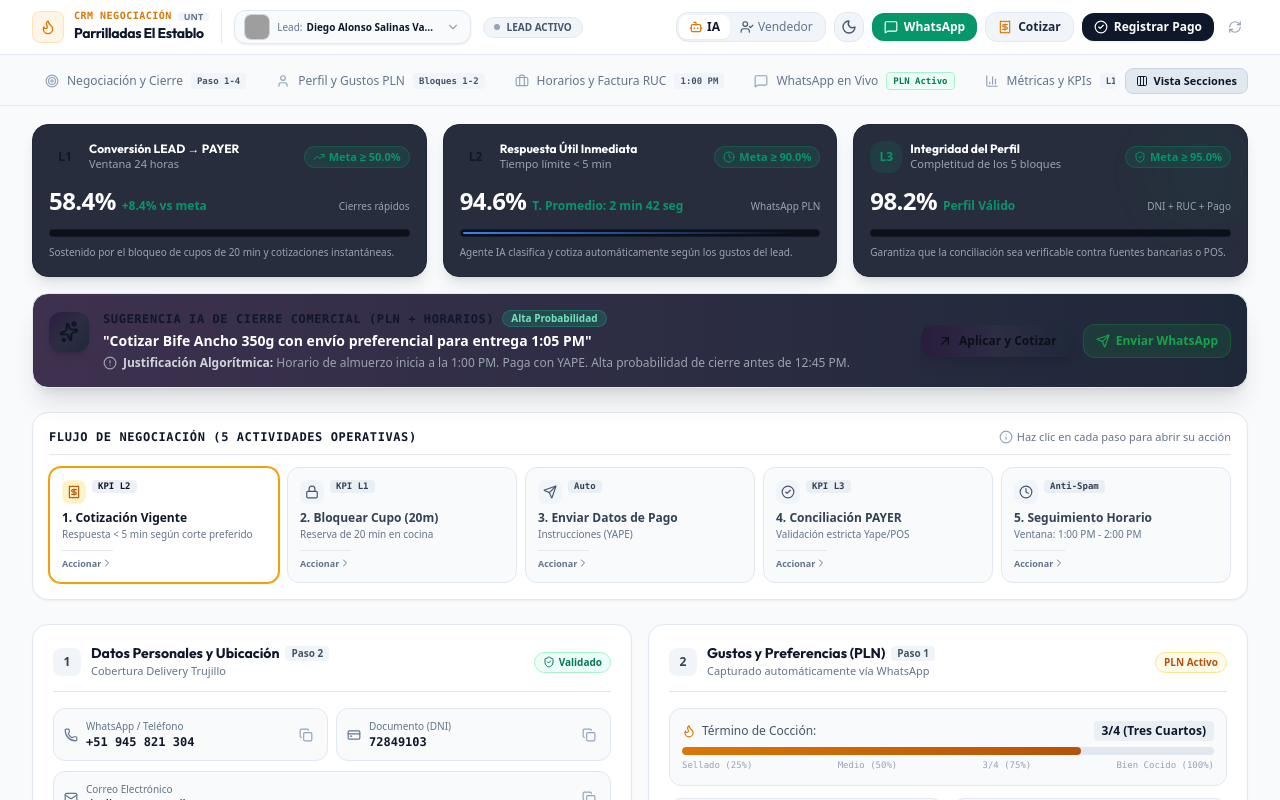
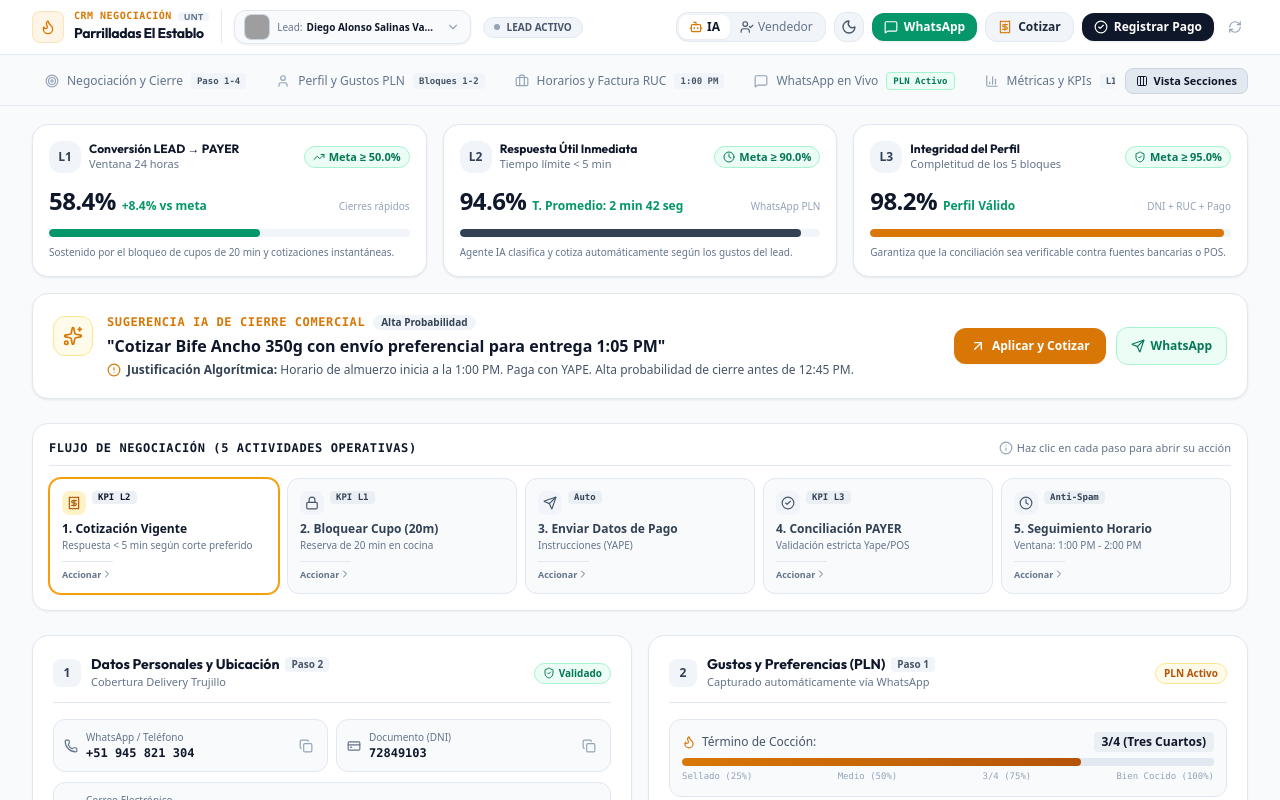
Before and after one commit to Prolexis/Team-leads, a React (Vite) app: page / in a window 1280 px wide. Both pictures are taken after a click on the button "Ver Todo Junto". Shown: the top 800 px of the page. Built offline with nearby package versions, Linux system fonts and the light colour scheme; grey boxes are pictures that could not be loaded.

Commit message:
fix: Ensure KpiPanel cards and AI banner render in crisp white in Light Mode

```diff
--- a/src/components/KpiPanel.jsx
+++ b/src/components/KpiPanel.jsx
@@ -6,7 +6,6 @@ import {
   Sparkles,
   ArrowUpRight,
   Send,
-  CheckCircle,
   AlertCircle
 } from 'lucide-react';
 import { KPI_DATA } from '../types/crmData';
@@ -20,115 +19,112 @@ export const KpiPanel = ({ currentLead, onApplyAiSuggestion, onOpenQuoteModal, o
       <div className="grid grid-cols-1 md:grid-cols-3 gap-4">
 
         {/* KPI L1 */}
-        <div className="bg-crm-card/90 border border-crm-border rounded-2xl p-4 relative overflow-hidden shadow-lg hover:border-fire-gold/40 transition group">
-          <div className="absolute top-0 right-0 w-24 h-24 bg-fire-gold/5 rounded-full blur-xl group-hover:bg-fire-gold/10 transition"></div>
+        <div className="bg-white dark:bg-crm-card border border-slate-200 dark:border-crm-border rounded-2xl p-4 shadow-soft transition-colors">
           <div className="flex items-center justify-between mb-2">
             <div className="flex items-center gap-2">
-              <div className="w-8 h-8 rounded-xl bg-fire-bright/15 text-fire-bright flex items-center justify-center font-bold text-xs">
+              <div className="w-8 h-8 rounded-xl bg-slate-100 dark:bg-slate-800 text-slate-700 dark:text-slate-300 flex items-center justify-center font-bold text-xs">
                 L1
               </div>
               <div>
-                <h2 className="text-xs font-bold text-white leading-tight">Conversión LEAD → PAYER</h2>
-                <p className="text-[11px] text-crm-secondary">Ventana 24 horas</p>
+                <h2 className="text-xs font-bold text-slate-900 dark:text-white leading-tight">Conversión LEAD → PAYER</h2>
+                <p className="text-[11px] text-slate-500 dark:text-crm-secondary">Ventana 24 horas</p>
               </div>
             </div>
-            <span className="text-[11px] font-bold text-payer bg-payer/15 border border-payer/30 px-2 py-0.5 rounded-full flex items-center gap-1">
+            <span className="text-[11px] font-bold text-emerald-700 dark:text-emerald-400 bg-emerald-50 dark:bg-emerald-950/40 border border-emerald-200 dark:border-emerald-800 px-2 py-0.5 rounded-full flex items-center gap-1">
               <TrendingUp className="w-3 h-3" /> Meta {KPI_DATA.l1.target}
             </span>
           </div>
 
           <div className="flex items-baseline justify-between mt-3">
             <div className="flex items-baseline gap-1.5">
-              <span className="text-2xl font-extrabold text-white tracking-tight">{KPI_DATA.l1.current}%</span>
-              <span className="text-xs text-payer font-semibold">+8.4% vs meta</span>
+              <span className="text-2xl font-extrabold text-slate-900 dark:text-white tracking-tight">{KPI_DATA.l1.current}%</span>
+              <span className="text-xs text-emerald-600 dark:text-emerald-400 font-semibold">+8.4% vs meta</span>
             </div>
-            <span className="text-[10px] text-crm-secondary">Cierres rápidos</span>
+            <span className="text-[10px] text-slate-400">Cierres rápidos</span>
           </div>
 
           {/* Progress Bar */}
-          <div className="w-full bg-crm-bg h-2 rounded-full mt-3 overflow-hidden p-0.5 border border-crm-border/50">
+          <div className="w-full bg-slate-100 dark:bg-slate-800 h-2 rounded-full mt-3 overflow-hidden">
             <div
-              className="bg-gradient-to-r from-fire-gold to-payer h-full rounded-full transition-all duration-1000"
+              className="bg-emerald-600 h-full rounded-full transition-all duration-1000"
               style={{ width: `${Math.min(KPI_DATA.l1.current, 100)}%` }}
             ></div>
           </div>
-          <p className="text-[10px] text-crm-secondary mt-2">
+          <p className="text-[10px] text-slate-500 dark:text-crm-secondary mt-2">
             Sostenido por el bloqueo de cupos de 20 min y cotizaciones instantáneas.
           </p>
         </div>
 
         {/* KPI L2 */}
-        <div className="bg-crm-card/90 border border-crm-border rounded-2xl p-4 relative overflow-hidden shadow-lg hover:border-fire-gold/40 transition group">
-          <div className="absolute top-0 right-0 w-24 h-24 bg-fire-bright/5 rounded-full blur-xl group-hover:bg-fire-bright/10 transition"></div>
+        <div className="bg-white dark:bg-crm-card border border-slate-200 dark:border-crm-border rounded-2xl p-4 shadow-soft transition-colors">
           <div className="flex items-center justify-between mb-2">
             <div className="flex items-center gap-2">
-              <div className="w-8 h-8 rounded-xl bg-fire-gold/15 text-fire-gold flex items-center justify-center font-bold text-xs">
+              <div className="w-8 h-8 rounded-xl bg-slate-100 dark:bg-slate-800 text-slate-700 dark:text-slate-300 flex items-center justify-center font-bold text-xs">
                 L2
               </div>
               <div>
-                <h2 className="text-xs font-bold text-white leading-tight">Respuesta Útil Inmediata</h2>
-                <p className="text-[11px] text-crm-secondary">Tiempo límite &lt; 5 min</p>
+                <h2 className="text-xs font-bold text-slate-900 dark:text-white leading-tight">Respuesta Útil Inmediata</h2>
+                <p className="text-[11px] text-slate-500 dark:text-crm-secondary">Tiempo límite &lt; 5 min</p>
               </div>
             </div>
-            <span className="text-[11px] font-bold text-payer bg-payer/15 border border-payer/30 px-2 py-0.5 rounded-full flex items-center gap-1">
+            <span className="text-[11px] font-bold text-emerald-700 dark:text-emerald-400 bg-emerald-50 dark:bg-emerald-950/40 border border-emerald-200 dark:border-emerald-800 px-2 py-0.5 rounded-full flex items-center gap-1">
               <Clock className="w-3 h-3" /> Meta {KPI_DATA.l2.target}
             </span>
           </div>
 
           <div className="flex items-baseline justify-between mt-3">
             <div className="flex items-baseline gap-1.5">
-              <span className="text-2xl font-extrabold text-white tracking-tight">{KPI_DATA.l2.current}%</span>
-              <span className="text-xs text-payer font-semibold">T. Promedio: {KPI_DATA.l2.avgTime}</span>
+              <span className="text-2xl font-extrabold text-slate-900 dark:text-white tracking-tight">{KPI_DATA.l2.current}%</span>
+              <span className="text-xs text-emerald-600 dark:text-emerald-400 font-semibold">T. Promedio: {KPI_DATA.l2.avgTime}</span>
             </div>
-            <span className="text-[10px] text-crm-secondary">WhatsApp PLN</span>
+            <span className="text-[10px] text-slate-400">WhatsApp PLN</span>
           </div>
 
           {/* Progress Bar */}
-          <div className="w-full bg-crm-bg h-2 rounded-full mt-3 overflow-hidden p-0.5 border border-crm-border/50">
+          <div className="w-full bg-slate-100 dark:bg-slate-800 h-2 rounded-full mt-3 overflow-hidden">
             <div
-              className="bg-gradient-to-r from-blue-500 to-fire-gold h-full rounded-full transition-all duration-1000"
+              className="bg-slate-700 dark:bg-slate-400 h-full rounded-full transition-all duration-1000"
               style={{ width: `${Math.min(KPI_DATA.l2.current, 100)}%` }}
             ></div>
           </div>
-          <p className="text-[10px] text-crm-secondary mt-2">
+          <p className="text-[10px] text-slate-500 dark:text-crm-secondary mt-2">
             Agente IA clasifica y cotiza automáticamente según los gustos del lead.
           </p>
         </div>
 
         {/* KPI L3 */}
-        <div className="bg-crm-card/90 border border-crm-border rounded-2xl p-4 relative overflow-hidden shadow-lg hover:border-fire-gold/40 transition group">
-          <div className="absolute top-0 right-0 w-24 h-24 bg-payer/5 rounded-full blur-xl group-hover:bg-payer/10 transition"></div>
+        <div className="bg-white dark:bg-crm-card border border-slate-200 dark:border-crm-border rounded-2xl p-4 shadow-soft transition-colors">
           <div className="flex items-center justify-between mb-2">
             <div className="flex items-center gap-2">
-              <div className="w-8 h-8 rounded-xl bg-payer/15 text-payer flex items-center justify-center font-bold text-xs">
+              <div className="w-8 h-8 rounded-xl bg-slate-100 dark:bg-slate-800 text-slate-700 dark:text-slate-300 flex items-center justify-center font-bold text-xs">
                 L3
               </div>
               <div>
-                <h2 className="text-xs font-bold text-white leading-tight">Integridad del Perfil</h2>
-                <p className="text-[11px] text-crm-secondary">Completitud de los 5 bloques</p>
+                <h2 className="text-xs font-bold text-slate-900 dark:text-white leading-tight">Integridad del Perfil</h2>
+                <p className="text-[11px] text-slate-500 dark:text-crm-secondary">Completitud de los 5 bloques</p>
               </div>
             </div>
-            <span className="text-[11px] font-bold text-payer bg-payer/15 border border-payer/30 px-2 py-0.5 rounded-full flex items-center gap-1">
+            <span className="text-[11px] font-bold text-emerald-700 dark:text-emerald-400 bg-emerald-50 dark:bg-emerald-950/40 border border-emerald-200 dark:border-emerald-800 px-2 py-0.5 rounded-full flex items-center gap-1">
               <ShieldCheck className="w-3 h-3" /> Meta {KPI_DATA.l3.target}
             </span>
           </div>
 
           <div className="flex items-baseline justify-between mt-3">
             <div className="flex items-baseline gap-1.5">
-              <span className="text-2xl font-extrabold text-white tracking-tight">{KPI_DATA.l3.current}%</span>
-              <span className="text-xs text-payer font-semibold">Perfil Válido</span>
+              <span className="text-2xl font-extrabold text-slate-900 dark:text-white tracking-tight">{KPI_DATA.l3.current}%</span>
+              <span className="text-xs text-emerald-600 dark:text-emerald-400 font-semibold">Perfil Válido</span>
             </div>
-            <span className="text-[10px] text-crm-secondary">DNI + RUC + Pago</span>
+            <span className="text-[10px] text-slate-400">DNI + RUC + Pago</span>
           </div>
 
           {/* Progress Bar */}
-          <div className="w-full bg-crm-bg h-2 rounded-full mt-3 overflow-hidden p-0.5 border border-crm-border/50">
+          <div className="w-full bg-slate-100 dark:bg-slate-800 h-2 rounded-full mt-3 overflow-hidden">
             <div
-              className="bg-gradient-to-r from-fire-bright to-payer h-full rounded-full transition-all duration-1000"
+              className="bg-amber-600 h-full rounded-full transition-all duration-1000"
               style={{ width: `${Math.min(KPI_DATA.l3.current, 100)}%` }}
             ></div>
           </div>
-          <p className="text-[10px] text-crm-secondary mt-2">
+          <p className="text-[10px] text-slate-500 dark:text-crm-secondary mt-2">
             Garantiza que la conciliación sea verificable contra fuentes bancarias o POS.
           </p>
         </div>
@@ -136,29 +132,28 @@ export const KpiPanel = ({ currentLead, onApplyAiSuggestion, onOpenQuoteModal, o
       </div>
 
       {/* AI Dynamic Closing Suggestion Banner */}
-      <div className="bg-gradient-to-r from-[#2a1b3d]/90 via-[#2d2d44] to-[#1f2839] border border-fire-gold/40 rounded-2xl p-4 shadow-xl relative overflow-hidden">
-        <div className="absolute -right-8 -bottom-8 w-36 h-36 bg-fire-gold/10 rounded-full blur-2xl pointer-events-none"></div>
+      <div className="bg-white dark:bg-crm-card border border-slate-200 dark:border-crm-border rounded-2xl p-4 sm:p-5 shadow-soft relative overflow-hidden transition-colors">
         <div className="flex flex-col lg:flex-row items-start lg:items-center justify-between gap-4">
 
           <div className="flex items-start gap-3.5 flex-1">
-            <div className="w-10 h-10 rounded-xl bg-gradient-to-br from-fire-gold to-fire-bright flex items-center justify-center shrink-0 shadow-md shadow-fire-bright/20 mt-0.5">
-              <Sparkles className="w-5 h-5 text-crm-bg animate-spin" style={{ animationDuration: '6s' }} />
+            <div className="w-10 h-10 rounded-xl bg-amber-50 dark:bg-amber-950/30 text-amber-600 dark:text-amber-400 border border-amber-200 dark:border-amber-800 flex items-center justify-center shrink-0 mt-0.5">
+              <Sparkles className="w-5 h-5" />
             </div>
             <div>
               <div className="flex items-center gap-2 mb-1">
-                <span className="text-xs font-extrabold text-fire-gold uppercase tracking-wider font-mono flex items-center gap-1">
-                  Sugerencia IA de Cierre Comercial (PLN + Horarios)
+                <span className="text-xs font-bold text-amber-600 dark:text-amber-400 uppercase tracking-wider font-mono">
+                  Sugerencia IA de Cierre Comercial
                 </span>
-                <span className="text-[10px] bg-emerald-500/20 text-emerald-300 font-semibold px-2 py-0.2 rounded-full border border-emerald-500/30">
+                <span className="text-[10px] bg-slate-100 dark:bg-slate-800 text-slate-700 dark:text-slate-300 font-semibold px-2 py-0.2 rounded-full">
                   Alta Probabilidad
                 </span>
               </div>
-              <p className="text-sm font-semibold text-white">
+              <p className="text-sm sm:text-base font-bold text-slate-900 dark:text-white">
                 "{aiSuggestion.action}"
               </p>
-              <p className="text-xs text-crm-secondary mt-1 flex items-center gap-1.5">
-                <AlertCircle className="w-3.5 h-3.5 text-fire-gold shrink-0" />
-                <span><strong className="text-gray-300">Justificación Algorítmica:</strong> {aiSuggestion.reason}</span>
+              <p className="text-xs text-slate-600 dark:text-crm-secondary mt-1 flex items-center gap-1.5">
+                <AlertCircle className="w-3.5 h-3.5 text-amber-600 dark:text-amber-400 shrink-0" />
+                <span><strong className="text-slate-700 dark:text-slate-300">Justificación Algorítmica:</strong> {aiSuggestion.reason}</span>
               </p>
             </div>
           </div>
@@ -167,18 +162,18 @@ export const KpiPanel = ({ currentLead, onApplyAiSuggestion, onOpenQuoteModal, o
           <div className="flex items-center gap-2.5 shrink-0 w-full lg:w-auto justify-end">
             <button
               onClick={() => onApplyAiSuggestion(aiSuggestion)}
-              className="flex-1 lg:flex-initial flex items-center justify-center gap-1.5 px-4 py-2 rounded-xl text-xs font-bold bg-gradient-to-r from-fire-bright to-fire-gold hover:from-fire-gold hover:to-fire-bright text-crm-bg shadow-lg shadow-fire-bright/25 hover:scale-105 active:scale-95 transition"
+              className="flex-1 lg:flex-initial flex items-center justify-center gap-1.5 px-4 py-2.5 rounded-xl text-xs font-bold bg-amber-600 hover:bg-amber-700 text-white shadow-sm transition"
             >
               <ArrowUpRight className="w-4 h-4" />
               <span>Aplicar y Cotizar</span>
             </button>
             <button
               onClick={onOpenWhatsAppModal}
-              className="flex items-center justify-center gap-1.5 px-3 py-2 rounded-xl text-xs font-semibold bg-wsp/20 hover:bg-wsp/30 text-wsp-light border border-wsp/40 transition"
+              className="flex items-center justify-center gap-1.5 px-3.5 py-2.5 rounded-xl text-xs font-semibold bg-emerald-50 dark:bg-emerald-950/30 text-emerald-700 dark:text-emerald-400 border border-emerald-200 dark:border-emerald-800 hover:bg-emerald-100 transition"
               title="Ver mensaje en WhatsApp"
             >
               <Send className="w-3.5 h-3.5" />
-              <span>Enviar WhatsApp</span>
+              <span>WhatsApp</span>
             </button>
           </div>
 
```
